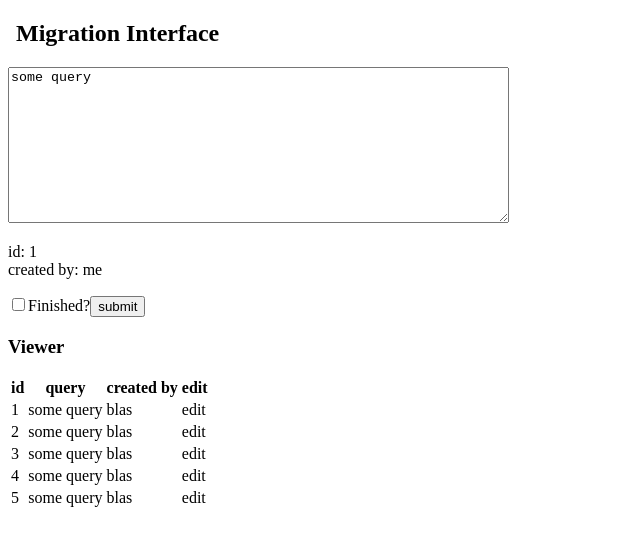
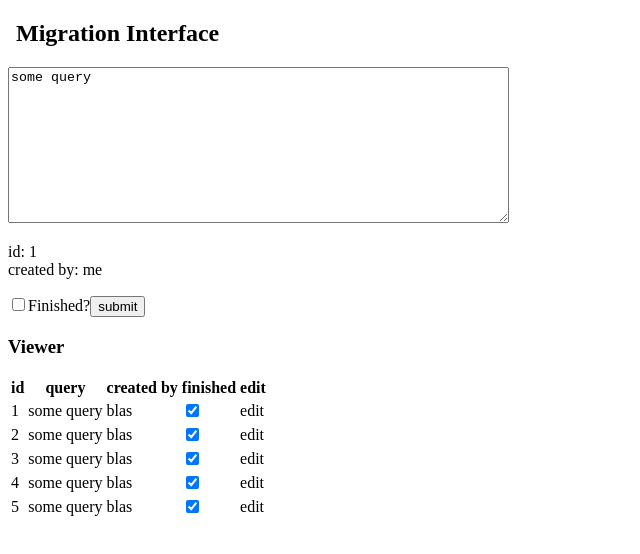
Before and after one commit to vajahath/query-store, an Angular app: page / in a window 1280 px wide. Shown: the top 554 px of the page, without its empty margins (0-640 px from the left). Built offline with nearby package versions, Linux system fonts and the light colour scheme.

Commit message:
adds a checkbox

```diff
--- a/src/app/Query.class.ts
+++ b/src/app/Query.class.ts
@@ -2,4 +2,5 @@ export class Query {
   id: number;
   query: string;
   created_by: string;
+  finished: boolean;
 }
--- a/src/app/create/create.component.ts
+++ b/src/app/create/create.component.ts
@@ -10,7 +10,8 @@ export class AppCreateComponent implements OnInit {
   query: Query = {
     id: 1,
     created_by: 'me',
-    query: 'some query'
+    query: 'some query',
+    finished: true
   };
 
   constructor() {}
--- a/src/app/editor/editor.component.ts
+++ b/src/app/editor/editor.component.ts
@@ -20,7 +20,6 @@ export class AppEditorComponent implements OnInit {
 
   // update operation
   updateQuery() {
-    console.log('updated data', this.selectedQuery);
     // http req - on success
     this.edited.emit(
       Object.assign(
--- a/src/app/queries.mock.ts
+++ b/src/app/queries.mock.ts
@@ -1,9 +1,9 @@
 import { Query } from './Query.class';
 
 export const QUERIES: Query[] = [
-  { id: 1, query: 'some query', created_by: 'blas' },
-  { id: 2, query: 'some query', created_by: 'blas' },
-  { id: 3, query: 'some query', created_by: 'blas' },
-  { id: 4, query: 'some query', created_by: 'blas' },
-  { id: 5, query: 'some query', created_by: 'blas' }
+  { id: 1, query: 'some query', created_by: 'blas', finished: true },
+  { id: 2, query: 'some query', created_by: 'blas', finished: true },
+  { id: 3, query: 'some query', created_by: 'blas', finished: true },
+  { id: 4, query: 'some query', created_by: 'blas', finished: true },
+  { id: 5, query: 'some query', created_by: 'blas', finished: true }
 ];
--- a/src/app/viewer/viewer.component.html
+++ b/src/app/viewer/viewer.component.html
@@ -4,6 +4,7 @@
         <th>id</th>
         <th>query</th>
         <th>created by</th>
+        <th>finished</th>
         <th>edit</th>
     </thead>
     <tbody>
@@ -11,6 +12,9 @@
             <td>{{query.id}}</td>
             <td>{{query.query}}</td>
             <td>{{query.created_by}}</td>
+            <td>
+                <input type="checkbox" [(ngModel)]="query.finished" (change)="updateFinished(query)">
+            </td>
             <td (click)="onEditClick(query, i)">edit</td>
         </tr>
     </tbody>
--- a/src/app/viewer/viewer.component.ts
+++ b/src/app/viewer/viewer.component.ts
@@ -35,4 +35,8 @@ export class AppViewerComponent implements OnInit {
       console.log(this.queries);
     }
   }
+
+  updateFinished(query: Query) {
+    console.log('updates finished', query);
+  }
 }
```
